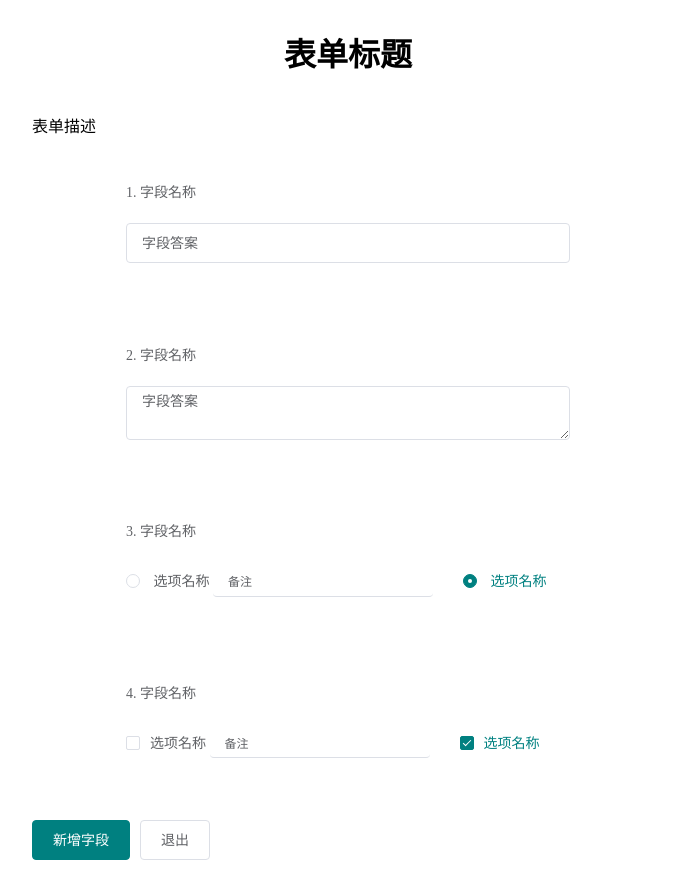
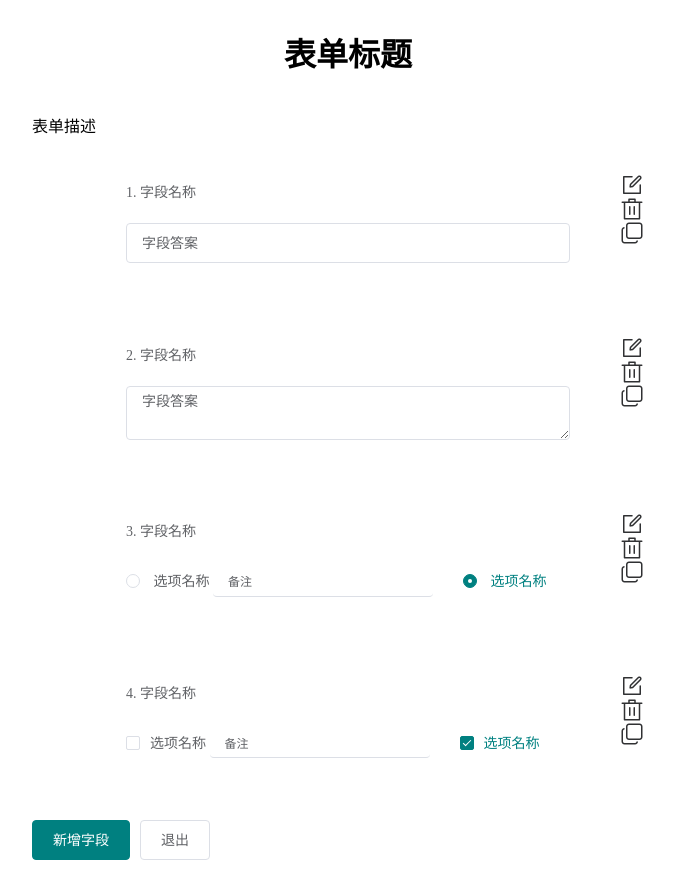
Before and after one commit to LeeCoder3962/FormTemplate, a Vue app: page / in a window 1280 px wide. Shown: the whole page, without its empty margins (292-966 px from the left). Built offline with nearby package versions, Linux system fonts and the light colour scheme.

Commit message:
解决排序问题

```diff
--- a/src/App.vue
+++ b/src/App.vue
@@ -28,7 +28,7 @@ export default {
         formConfig: '表单配置',
         createTime: '创建时间',
         createUserId: '创建者',
-        formFieldList: [
+        initFormFieldList: [
           {
             formId: 'id1',
             formVer: 1,
--- a/src/components/FormTemplate.vue
+++ b/src/components/FormTemplate.vue
@@ -17,13 +17,14 @@
     <el-row>
       <el-col :span="12" :offset="6">
         <el-form ref="formTmpl" :label-position="labelPosition">
-          <draggable v-model="formFieldList" :animation="200" :scroll="true" filter=".noDraggable" :move="draggableMove">
+          <draggable v-model="formFieldList" :animation="200" :scroll="true" :move="draggableMove" draggable=".draggabled">
             <transition-group name="field-transition">
               <div
                 v-for="formField in formFieldList"
                 :key="formField.fieldId"
+                :class="{draggabled:ifEditable&&!formField.ifShowEditor}"
               >
-                <el-card v-if="ifEditable&&formField.ifShowEditor" shadow="always" class="noDraggable animateEditor">
+                <el-card v-if="ifEditable&&formField.ifShowEditor" shadow="always" class="animateEditor">
                   <el-row>
                     <el-col :span="18" :offset="3">
                       <div>
@@ -32,12 +33,17 @@
                     </el-col>
                   </el-row>
                 </el-card>
-                <el-card v-else :shadow="cardShadow()">
+                <el-card v-else :shadow="cardShadow()" class="form-field-card">
                   <el-row>
                     <el-col :span="18" :offset="3">
                       <div @click="showEditor(formField)">
                         <form-field v-bind="formField" />
                       </div>
+                    </el-col>
+                    <el-col :span="1" :offset="2">
+                      <i class="my-el-icon el-icon-edit-outline" />
+                      <i class="my-el-icon el-icon-delete" />
+                      <i class="my-el-icon el-icon-copy-document" />
                     </el-col>
                   </el-row>
                 </el-card>
@@ -62,6 +68,7 @@ import FormField from './FormField.vue'
 import { FieldTypeEnum } from './enum.js'
 import draggable from 'vuedraggable'
 import { v4 as uuidv4 } from 'uuid'
+import deepClone from '../utils/deepClone.js'
 
 export default {
   name: 'FormTemplate',
@@ -115,13 +122,15 @@ export default {
       type: String,
       default: null
     },
-    formFieldList: {
+    initFormFieldList: {
       type: Array,
       required: true
     }
   },
   data() {
     return {
+      formFieldList: deepClone(this.initFormFieldList),
+      FieldTypeEnum: FieldTypeEnum,
       labelPosition: 'top',
       ifEditable: true,
       cardShadow() {
@@ -131,7 +140,7 @@ export default {
           return 'never'
         }
       },
-      FieldTypeEnum: FieldTypeEnum
+      ifShowIcon: false
     }
   },
   computed: {
@@ -149,6 +158,9 @@ export default {
   },
   methods: {
     addField() {
+      if (this.isEditing) {
+        animateCSS('.animateEditor', 'shakeX')
+      } else {
         this.formFieldList.push({
           formId: this.formId,
           formVer: this.formVer,
@@ -161,7 +173,7 @@ export default {
           // fieldConfig: null,
           ifRequired: false,
           // fieldOptionList: [],
-        fieldAnswer: null
+          // fieldAnswer: null
           // fieldAnswer: {
           //   answerId: 'id1',
           //   formId: 'id1',
@@ -169,8 +181,10 @@ export default {
           //   fieldId: 'id1',
           //   caseNo: '001',
           //   answer: '字段答案'
+          ifShowEditor: true
         // }
         })
+      }
     },
     editField(formFieldEdited) {
       const formFieldList = this.formFieldList
@@ -237,4 +251,9 @@ text-align: center;
   opacity: 0;
   transform: translateY(30px);
 }
+.my-el-icon {
+  cursor: pointer;
+  float: right;
+  font-size:x-large;
+}
 </style>
```
Lines whose indentation alone changed are shown as unchanged.
